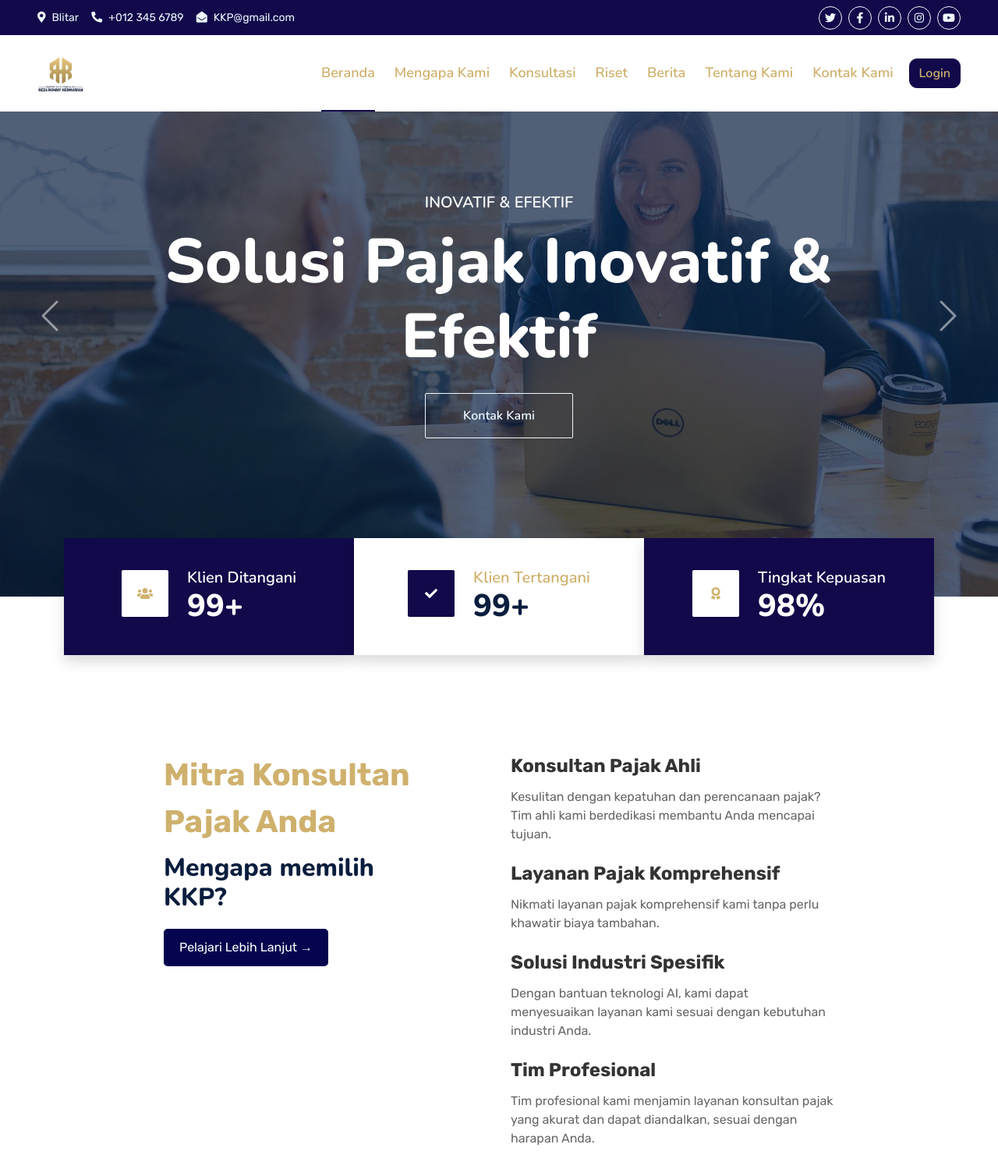
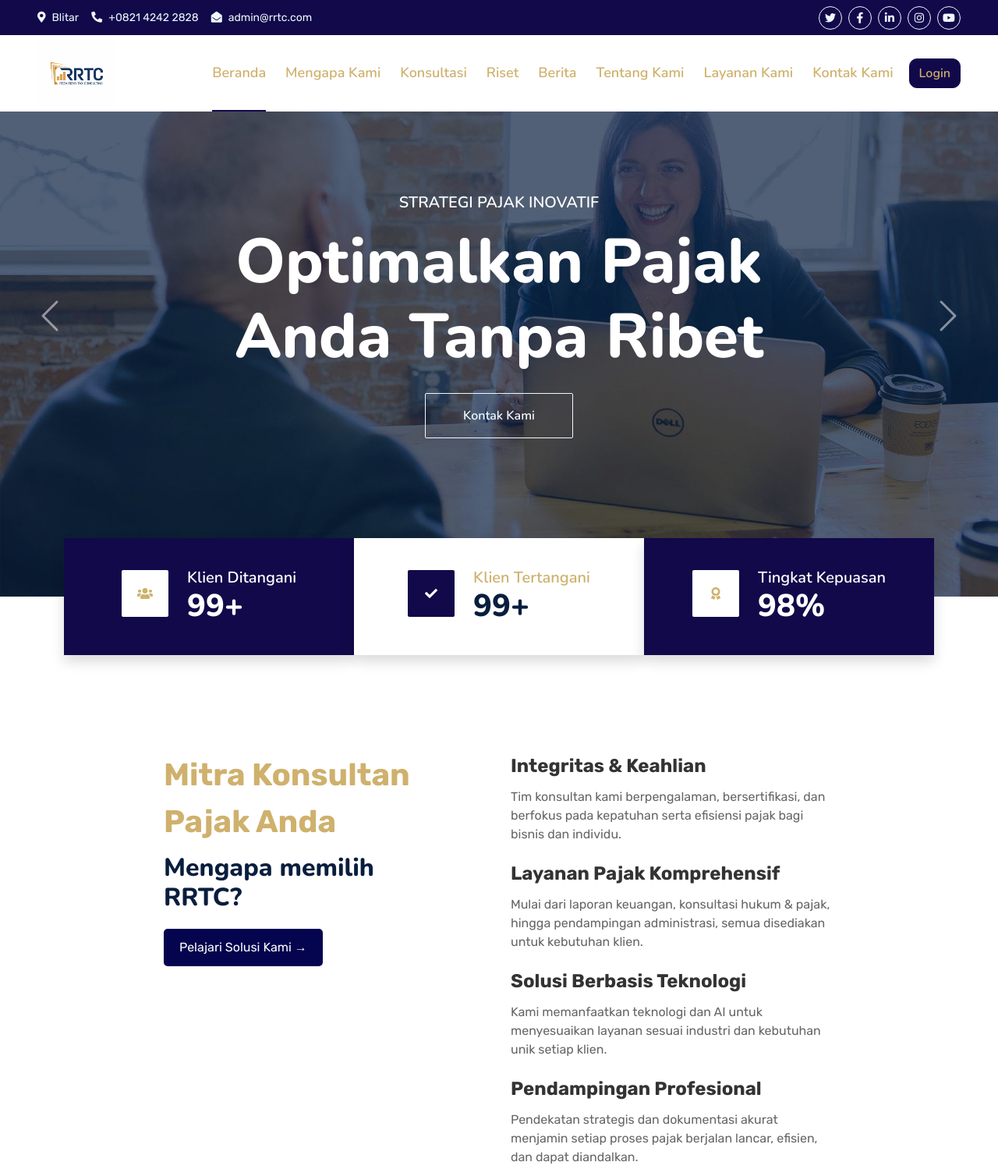
Before and after one commit to eka312/rrtc-landingpage, a plain HTML site: page index.html in a window 1280 px wide. Shown: the top 1499 px of the page at 78% size. Drawn offline with nearby package versions, Linux system fonts and the light colour scheme; animation ran at ten frames a second.

Commit message:
baru mengubah di beranda

```diff
--- a/index.html
+++ b/index.html
@@ -52,22 +52,27 @@
             <div class="col-lg-8 text-center text-lg-start mb-2 mb-lg-0">
                 <div class="d-inline-flex align-items-center" style="height: 45px;">
                     <small class="me-3 text-light"><i class="fa fa-map-marker-alt me-2"></i>Blitar</small>
-                    <small class="me-3 text-light"><i class="fa fa-phone-alt me-2"></i>+012 345 6789</small>
-                    <small class="text-light"><i class="fa fa-envelope-open me-2"></i>KKP@gmail.com</small>
+                    <small class="me-3 text-light"><i class="fa fa-phone-alt me-2"></i>+0821 4242 2828</small>
+                    <small class="text-light"><i class="fa fa-envelope-open me-2"></i>admin@rrtc.com</small>
                 </div>
             </div>
             <div class="col-lg-4 text-center text-lg-end">
                 <div class="d-inline-flex align-items-center" style="height: 45px;">
-                    <a class="btn btn-sm btn-outline-light btn-sm-square rounded-circle me-2" href=""><i
-                            class="fab fa-twitter fw-normal"></i></a>
-                    <a class="btn btn-sm btn-outline-light btn-sm-square rounded-circle me-2" href=""><i
-                            class="fab fa-facebook-f fw-normal"></i></a>
-                    <a class="btn btn-sm btn-outline-light btn-sm-square rounded-circle me-2" href=""><i
-                            class="fab fa-linkedin-in fw-normal"></i></a>
-                    <a class="btn btn-sm btn-outline-light btn-sm-square rounded-circle me-2" href=""><i
-                            class="fab fa-instagram fw-normal"></i></a>
-                    <a class="btn btn-sm btn-outline-light btn-sm-square rounded-circle" href=""><i
-                            class="fab fa-youtube fw-normal"></i></a>
+                    <a class="btn btn-sm btn-outline-light btn-sm-square rounded-circle me-2" href="">
+                        <i class="fab fa-twitter fw-normal"></i>
+                    </a>
+                    <a class="btn btn-sm btn-outline-light btn-sm-square rounded-circle me-2" href="">
+                        <i class="fab fa-facebook-f fw-normal"></i>
+                    </a>
+                    <a class="btn btn-sm btn-outline-light btn-sm-square rounded-circle me-2" href="">
+                        <i class="fab fa-linkedin-in fw-normal"></i>
+                    </a>
+                    <a class="btn btn-sm btn-outline-light btn-sm-square rounded-circle me-2" href="">
+                        <i class="fab fa-instagram fw-normal"></i>
+                    </a>
+                    <a class="btn btn-sm btn-outline-light btn-sm-square rounded-circle" href="">
+                        <i class="fab fa-youtube fw-normal"></i>
+                    </a>
                 </div>
             </div>
         </div>
@@ -79,7 +84,7 @@
     <div class="container-fluid position-relative p-0">
         <nav class="navbar navbar-expand-lg navbar-dark px-5 py-3 py-lg-0" style="background-color: white;">
             <a href="index.html" class="navbar-brand p-0">
-                <img src="img/KKP.jpeg" alt="logo pajak" class="m-0" width="60" height="50">
+                <img src="img/RRTC2(PNG).png" alt="logo pajak" class="m-0" width="100" height="90">
             </a>
             <button class="navbar-toggler" type="button" data-bs-toggle="collapse" data-bs-target="#navbarCollapse">
                 <span class="fa fa-bars"></span>
@@ -92,6 +97,7 @@
                     <a href="riset.html" class="nav-item nav-link text-primary">Riset</a>
                     <a href="berita.html" class="nav-item nav-link text-primary">Berita</a>
                     <a href="about.html" class="nav-item nav-link text-primary">Tentang Kami</a>
+                    <a href="" class="nav-item nav-link text-primary">Layanan Kami</a>
                     <a href="contact.html" class="nav-item nav-link text-primary">Kontak Kami</a>
                     <a href="http://143.198.82.53:3000/" class="btn btn-primary text-primary" role="button">Login</a>
 
@@ -105,10 +111,10 @@
                     <img class="w-100" src="img/carousel-1.jpg" alt="Gambar 1">
                     <div class="carousel-caption d-flex flex-column align-items-center justify-content-center">
                         <div class="p-3" style="max-width: 900px;">
-                            <h5 class="text-white text-uppercase mb-3 animated slideInDown">Kreatif & Unggul</h5>
-                            <h1 class="display-1 text-white mb-md-4 animated zoomIn">Solusi Pajak Kreatif & Unggul
+                            <h5 class="text-white text-uppercase mb-3 animated slideInDown">Konsultasi Pajak Profesional</h5>
+                            <h1 class="display-1 text-white mb-md-4 animated zoomIn">Solusi Pajak Efisien untuk Bisnis Anda
                             </h1>
-                            <a href="contact.html" class="btn btn-outline-light py-md-3 px-md-5 animated slideInRight">Hubungi Kami</a>
+                            <a href="contact.html" class="btn btn-outline-light py-md-3 px-md-5 animated slideInRight">Konsultasi Sekarang</a>
                         </div>
                     </div>
                 </div>
@@ -116,8 +122,8 @@
                     <img class="w-100" src="img/carousel-2.jpg" alt="Gambar 2">
                     <div class="carousel-caption d-flex flex-column align-items-center justify-content-center">
                         <div class="p-3" style="max-width: 900px;">
-                            <h5 class="text-white text-uppercase mb-3 animated slideInDown">Inovatif & Efektif</h5>
-                            <h1 class="display-1 text-white mb-md-4 animated zoomIn">Solusi Pajak Inovatif & Efektif
+                            <h5 class="text-white text-uppercase mb-3 animated slideInDown">Strategi Pajak Inovatif</h5>
+                            <h1 class="display-1 text-white mb-md-4 animated zoomIn">Optimalkan Pajak Anda Tanpa Ribet
                             </h1>
                             <a href="contact.html" class="btn btn-outline-light py-md-3 px-md-5 animated slideInRight">Kontak Kami</a>
                         </div>
@@ -207,36 +213,37 @@
     </div>
     <!-- Facts Start -->
 
-    <!--Alasan-->
+    <!--Alasan Start-->
     <div class="content-container mt-2">
         <div class="content">
             <div class="left-column">
                 <div class="title">
                     Mitra Konsultan Pajak Anda
-              <h1>Mengapa memilih <br>KKP?</h1>
+                    <h1>Mengapa memilih <br>RRTC?</h1>
                 </div>
-            <button class="button">Pelajari Lebih Lanjut →</button>
+                <button class="button">Pelajari Solusi Kami →</button>
             </div>
             <div class="right-column">
                 <div class="feature">
-              <div class="feature-title">Konsultan Pajak Ahli</div>
-              <div class="feature-description">Kesulitan dengan kepatuhan dan perencanaan pajak? Tim ahli kami berdedikasi membantu Anda mencapai tujuan.</div>
+                    <div class="feature-title">Integritas & Keahlian</div>
+                    <div class="feature-description">Tim konsultan kami berpengalaman, bersertifikasi, dan berfokus pada kepatuhan serta efisiensi pajak bagi bisnis dan individu.</div>
                 </div>
                 <div class="feature">
                     <div class="feature-title">Layanan Pajak Komprehensif</div>
-              <div class="feature-description">Nikmati layanan pajak komprehensif kami tanpa perlu khawatir biaya tambahan.</div>
+                    <div class="feature-description">Mulai dari laporan keuangan, konsultasi hukum & pajak, hingga pendampingan administrasi, semua disediakan untuk kebutuhan klien.</div>
                 </div>
                 <div class="feature">
-              <div class="feature-title">Solusi Industri Spesifik</div>
-              <div class="feature-description">Dengan bantuan teknologi AI, kami dapat menyesuaikan layanan kami sesuai dengan kebutuhan industri Anda.</div>
+                    <div class="feature-title">Solusi Berbasis Teknologi</div>
+                    <div class="feature-description">Kami memanfaatkan teknologi dan AI untuk menyesuaikan layanan sesuai industri dan kebutuhan unik setiap klien.</div>
                 </div>
                 <div class="feature">
-              <div class="feature-title">Tim Profesional</div>
-              <div class="feature-description">Tim profesional kami menjamin layanan konsultan pajak yang akurat dan dapat diandalkan, sesuai dengan harapan Anda.</div>
+                    <div class="feature-title">Pendampingan Profesional</div>
+                    <div class="feature-description">Pendekatan strategis dan dokumentasi akurat menjamin setiap proses pajak berjalan lancar, efisien, dan dapat diandalkan.</div>
                 </div>
             </div>
         </div>
     </div>
+    <!-- alasan end -->
 
     <!-- About Start -->
     <div class="container-fluid py-5 wow fadeInUp" data-wow-delay="0.1s">
@@ -246,7 +253,11 @@
                     <div class="section-title position-relative pb-3 mb-5">
                         <h1 class="mb-0 fw-bold text-primary text-uppercase">TRUST TAX CONSULTANT</h1>
                     </div>
-                    <p class="mb-4">Kami sebagai layanan konsultan pajak yang tidak hanya berkualitas, namun juga mengutamakan kerahasiaan & keamanan data privasi klien. Trust Tax Consultant siap menjadi mitra andalan untuk menjawab segala tantangan dinamika regulasi perpajakan seiring berjalannya waktu.</p>
+                    <p class="mb-4">
+                        Kami sebagai layanan konsultan pajak yang tidak hanya berkualitas, namun juga mengutamakan
+                        kerahasiaan & keamanan data privasi klien. Trust Tax Consultant siap menjadi mitra andalan untuk menjawab
+                        segala tantangan dinamika regulasi perpajakan seiring berjalannya waktu.
+                    </p>
                     <div class="row g-0 mb-3">
                         <div class="col-sm-6 wow zoomIn" data-wow-delay="0.2s">
                             <h5 class="mb-3"><i class="fa fa-check text-primary me-3"></i>Pemenang Penghargaan</h5>
@@ -263,7 +274,7 @@
                         </div>
                         <div class="ps-4">
                             <h5 class="mb-2">Hubungi untuk bertanya</h5>
-                            <h4 class="text-primary mb-0">+012 345 6789</h4>
+                            <h4 class="text-primary mb-0">+0821 4242 2828</h4>
                         </div>
                     </div>
                     <a href="quote.html" class="btn btn-primary py-3 px-5 mt-3 wow zoomIn" data-wow-delay="0.9s">Hubungi Kami</a>
@@ -281,7 +292,7 @@
     <!--Kesalahan Start-->
     <section class="services">
         <h1>HINDARI KESALAHAN PAJAK YANG DAPAT MERUGIKAN ANDA</h1>
-        <p>Bersama KKP dapatkan layanan perpajakan terbaik dan terpercaya</p>
+        <p>Bersama RRTC dapatkan layanan perpajakan terbaik dan terpercaya</p>
         <div class="service-cards">
             <div class="service-card">
                 <img src="img/notes.gif" alt="Proses Perpajakan">
@@ -686,7 +697,7 @@
                     <div
                         class="d-flex flex-column align-items-center justify-content-center text-center h-100 bg-primary p-4">
                         <a href="index.html" class="navbar-brand mb-5 position-relative pt-0">
-                            <img src="img/KKPLOGO.png" alt="logo pajak" class="m-0" width="220" height="170">
+                            <img src="img/RRTC2(PNG).png" alt="logo pajak" class="m-0" width="220" height="170">
                         </a>
                         <form action="" class="mt-5">
                             <div class="input-group">
@@ -708,11 +719,11 @@
                             </div>
                             <div class="d-flex mb-2">
                                 <i class="bi bi-envelope-open text-primary me-2"></i>
-                                <p class="mb-0">KKP@gmail.com</p>
+                                <p class="mb-0">admin@rrtc.com</p>
                             </div>
                             <div class="d-flex mb-2">
                                 <i class="bi bi-telephone text-primary me-2"></i>
-                                <p class="mb-0">+012 345 67890</p>
+                                <p class="mb-0">+0821 4242 2828</p>
                             </div>
                             <div class="d-flex mt-4">
                                 <a class="btn btn-primary btn-square me-2" href="#"><i
@@ -742,6 +753,8 @@
                                         class="bi bi-arrow-right text-primary me-2"></i>Berita</a>
                                 <a class="text-light mb-2" href="about.html"><i
                                         class="bi bi-arrow-right text-primary me-2"></i>Tentang Kami</a>
+                                <a class="text-light mb-2" href=""><i
+                                        class="bi bi-arrow-right text-primary me-2"></i>Layanan Kami</a>
                                 <a class="text-light mb-2" href="contact.html"><i
                                         class="bi bi-arrow-right text-primary me-2"></i>Kontak Kami</a>
                             </div>
```
Also changed, not shown: img/RRTC2(PNG).png (added), img/RRTC2.png (added). Lines whose indentation alone changed are shown as unchanged.
